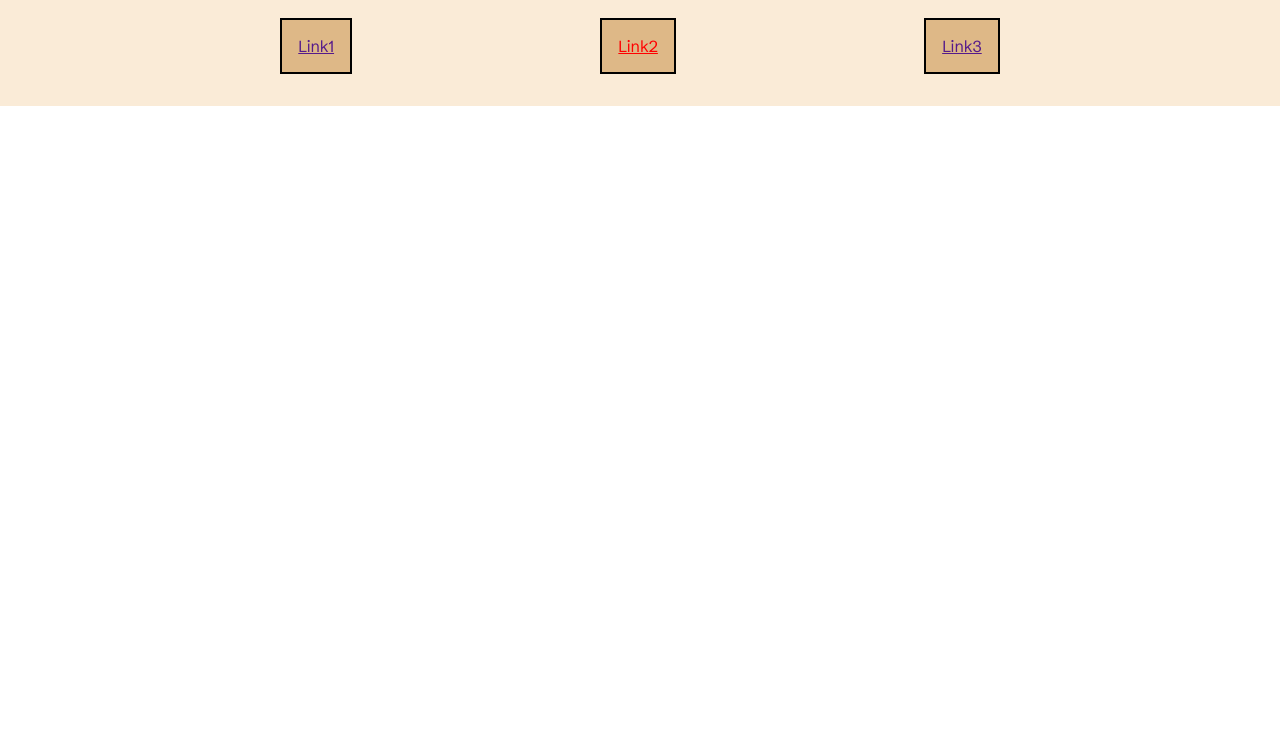
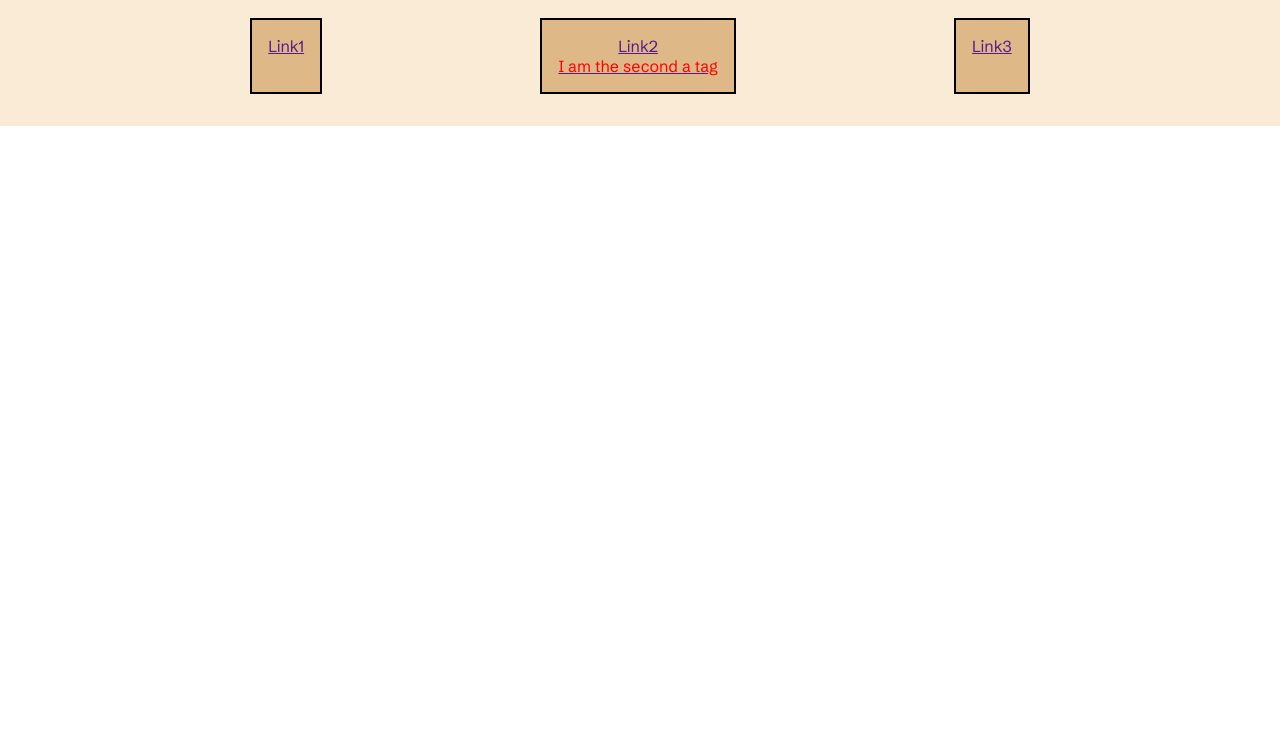
Before and after one commit to adrianhelllo/css_psuedo, a plain HTML site: page index.html in a window 1280 px wide. Shown: the part 55-800 px from the top of the page. Drawn offline with Linux system fonts and the light colour scheme.

Commit message:
::after - specifies what to appear after the selector.
in this case, After the second a tag, i want to make text appear, which says i am the second a tag. i colored it red, and made it wrap to the next line by setting its display to block.

```diff
--- a/style.css
+++ b/style.css
@@ -22,10 +22,13 @@ nav a {
     background-color: burlywood;
     padding: 1rem;
     border: 2px solid black;
+    text-align: center;
 }
 
-nav a:nth-child(2) {
+nav a:nth-child(2)::after {
     color: red;
+    content: 'I am the second a tag';
+    display: block;
 }
 
 /* PSUEDO CLASSES: Selector which selects elements in a certain state
```
